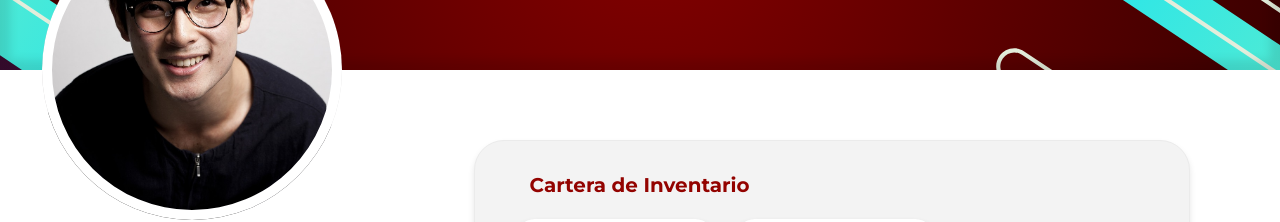
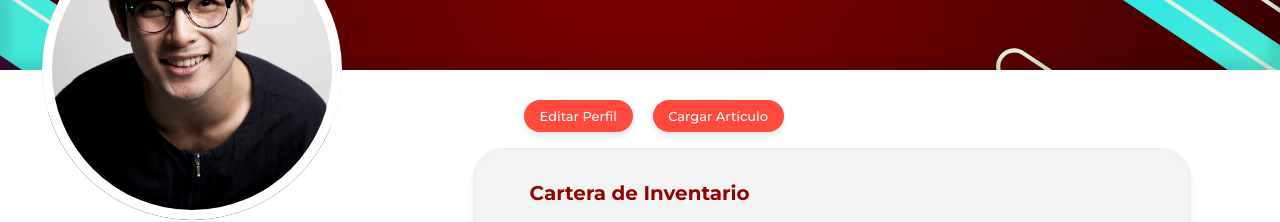
Before and after one commit to TomasUllua12/SwapDeal, a React (Vite) app: page /Perfil in a window 1280 px wide. Shown: the part 230-452 px from the top of the page. Built offline with nearby package versions, Linux system fonts and the light colour scheme.

Commit message:
Agregue botones en el perfil

```diff
--- a/src/views/Perfil.css
+++ b/src/views/Perfil.css
@@ -80,12 +80,35 @@
   width: 70vw;
   height: auto;
   background-color: #ffffff;
+  display: flex;
+  flex-direction: column;
+}
+.main-perfil-articulos-buttons {
+  width: 100%;
+  height: 60px;
+  padding-left: 140px;
+  padding-top: 30px;
+}
+.main-perfil-articulos-buttons button {
+  border: none;
+  border-radius: 20px;
+  background-color: white;
+  box-shadow: 0 4px 6px 0 hsla(0, 0%, 0%, 0.1);
+  color: rgb(255, 255, 255);
+  margin-right: 20px;
+  font-size: 1.3rem;
+  font-family: "Montserrat";
+  transition: transform 0.3s ease, color 0.3s ease;
+  background: #ff4a3d;
+}
+.main-perfil-articulos-buttons button:hover {
+  transform: scale(1.1);
 }
 .main-perfil-articulos-container {
   width: 80%;
   height: 85%; /* Ajusta la altura según tu necesidad */
   background-color: #f3f3f3;
-  margin: 70px auto;
+  margin: auto;
   border-radius: 30px;
   box-shadow: 0 4px 6px 0 hsla(0, 0%, 0%, 0.1);
   border: solid #ebebeb 1px;
--- a/src/views/Perfil.jsx
+++ b/src/views/Perfil.jsx
@@ -29,6 +29,10 @@ export function Perfil(props) {
             </div>
           </section>
           <section className="main-perfil-articulos">
+            <div className="main-perfil-articulos-buttons">
+              <button className="perfil-button-editar-perfil">Editar Perfil</button>
+              <button className="perfil-button-cargar-articulo">Cargar Artículo</button>
+            </div>
             <div className="main-perfil-articulos-container">
               <div className="cartera-de-inventario">
                 <h3>Cartera de Inventario</h3>
```
